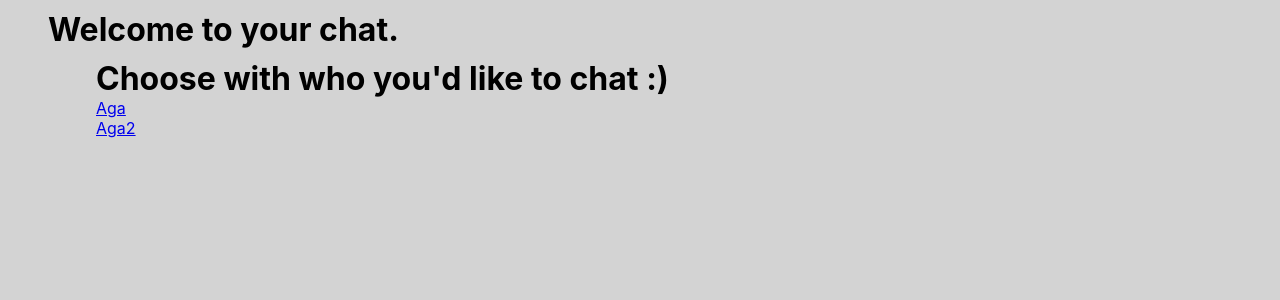
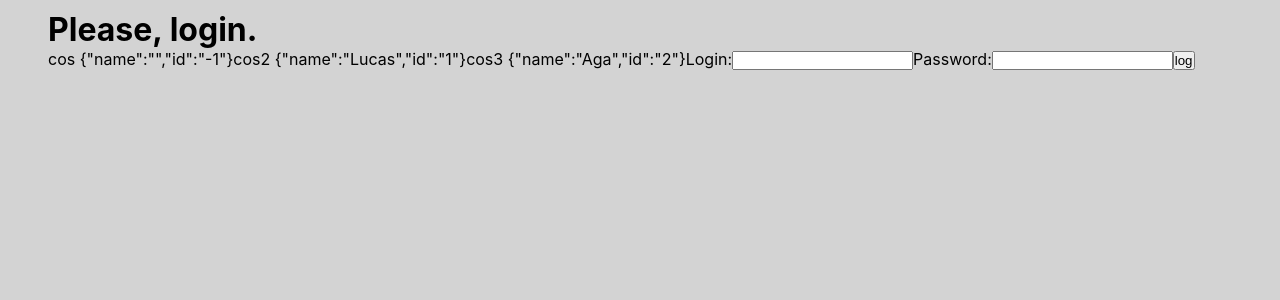
Before and after one commit to elzp/web-chat-app, a React (Create React App) app: page / in a window 1280 px wide. Shown: the top 300 px of the page. Built offline with nearby package versions, Linux system fonts and the light colour scheme.

Commit message:
Add being able to login and used sessionStorage

```diff
--- a/src/App.js
+++ b/src/App.js
@@ -1,7 +1,9 @@
 
 import Chat from './Chat';
+import LogIn from './LogIn';
 import './App.css';
-// import  friends from './friends.json';
+import {useState} from 'react';
+import  friends from './friends.json';
 
 const style = {
   Appdiv:{
@@ -11,17 +13,25 @@ const style = {
   },
 }
 
+
 function App() {
+  const notValidUser = {name: sessionStorage.getItem('name')|| "", id: sessionStorage.getItem('id')|| "-1"}
+  // const notValidUser = {name: "", id: "-1"};
+  // const loggedUser = {
+  //   name: 'Lucas',
+  //   id: "1"
+  // };
 
-const loggedUser = {
-  name: 'Lucas',
-  id: 1
-};
+const [loggedUser, setLoggedUser] = useState(notValidUser);
 
 const output = loggedUser.id <1 ? (
-
+<div>
 <h1 data-testid="not-logged">Please, login.</h1>
-
+<LogIn
+setLoggedUser={setLoggedUser}
+notValidUser={notValidUser}
+/>
+</div>
 ) :
     (<div>
     <h1 data-testid="welcome">Welcome to your chat.</h1>
--- /dev/null
+++ b/src/LogIn.js
@@ -0,0 +1,76 @@
+import React, {useState} from 'react';
+import './App.css';
+import  friends from './friends.json';
+
+const style = {
+ListOfFriends:{
+    background: "grey",
+    width: "100%",
+  },
+
+
+}
+
+//
+function LogIn(props) {
+    const notValidUser = props.notValidUser;
+    const [login, setLogin] = useState("");
+    const [password, setPassword] = useState("");
+
+    const userList = Object.entries(friends).map(it=>{
+        const listOfUsers =
+        it[1];
+        listOfUsers.id=it[0];
+        return listOfUsers;
+      }
+      )
+
+      const checkUser = (log, pass)=>{
+        const log2 = userList.filter(it => it.name === log)
+        if (log2.length<=0) return notValidUser;
+        if (log2.length===1) {
+          const notLoggedYet = log2[0].pd === pass ? {name:log2[0].name, id: log2[0].id} : notValidUser;
+          return notLoggedYet;
+        }
+        if (log2.length>1) {
+          const filterSameNameUsers = log2.filter(it=> it.pd === pass);
+          if( filterSameNameUsers.length <=0) {return notValidUser;
+          }else {return {name:filterSameNameUsers[0].name, id: filterSameNameUsers[0].id};}
+        }
+      }
+
+
+      const logOnSubmit = () => {
+          const newuser = checkUser(login, password);
+        props.setLoggedUser(newuser);
+        sessionStorage.setItem('name', newuser.name);
+        sessionStorage.setItem('id', newuser.id);
+        setLogin("");
+        setPassword("");
+      }
+
+    return(
+        <div data-testid="LogIn" style={style.friends}>
+            cos {JSON.stringify(checkUser("Lucass", "luc"))}
+            cos2 {JSON.stringify(checkUser("Lucas", "Lucas"))}
+            cos3 {JSON.stringify(checkUser("Aga", "Aga"))}
+
+
+            Login:<input
+            value = {login}
+            onChange={(e)=>{setLogin(e.target.value)}}
+            />
+            Password:<input
+            value ={password}
+            onChange={(e)=>{setPassword(e.target.value)}}
+            />
+            <button
+            type="submit"
+            onClick = {logOnSubmit}>log</button>
+
+        </div>
+
+    );
+};
+
+export default LogIn;
--- a/src/friends.json
+++ b/src/friends.json
@@ -12,7 +12,7 @@
         "conversations": ["1-2", "2-4"]
     },
     "3":{
-        "name": "Lucas2",
+        "name": "Lucas",
         "pd": "Lucas2",
         "friends": [],
         "conversations": []
```
